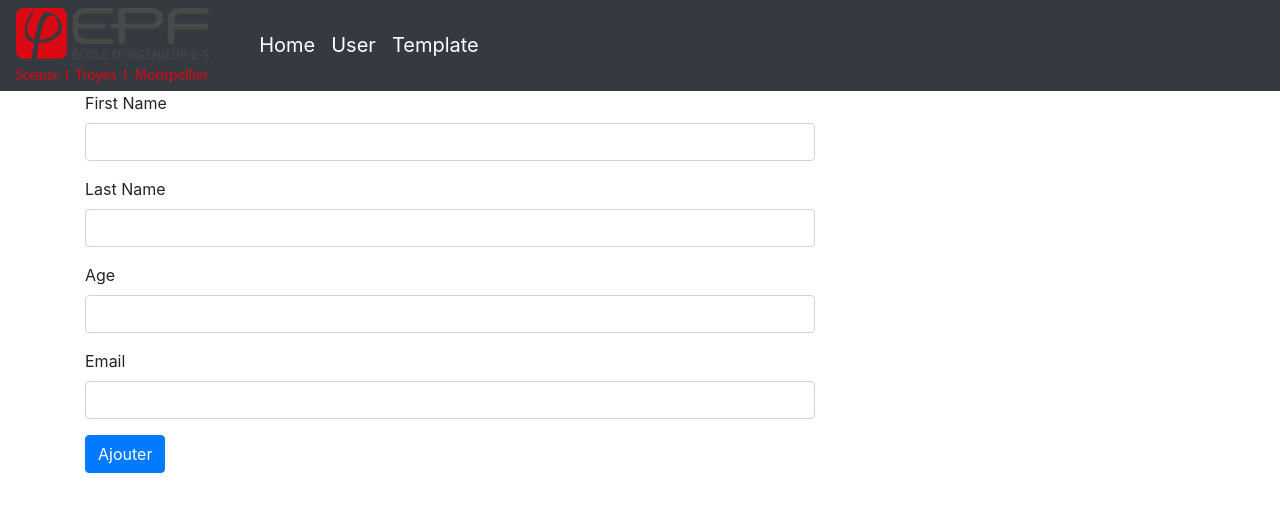
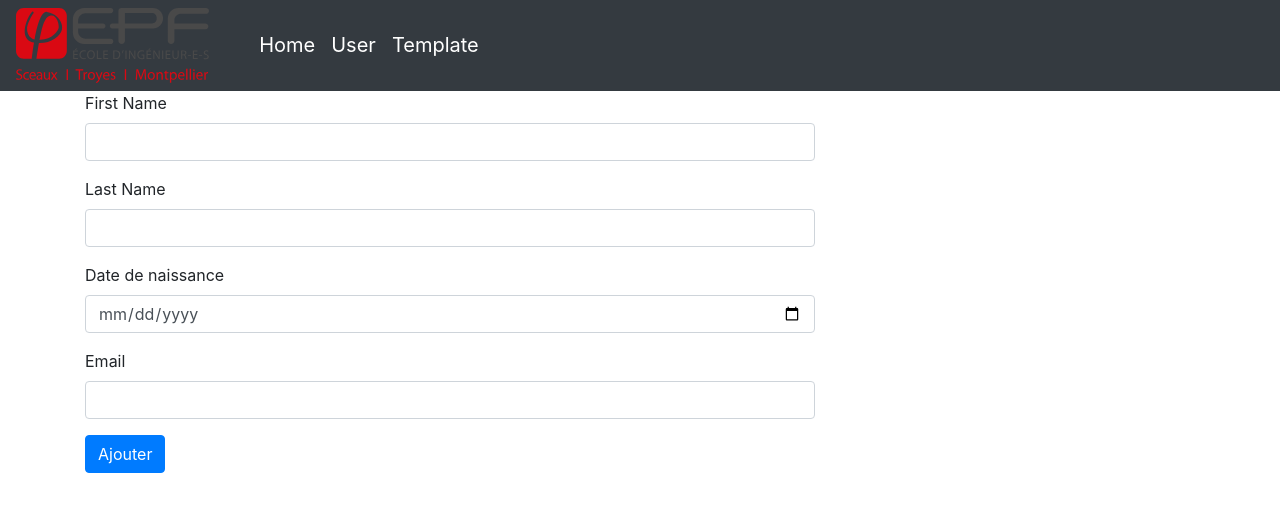
Before and after one commit to Vitush19/MOTM-Cours, an Angular app in the folder front/: page /add-user in a window 1280 px wide. Shown: the top 512 px of the page. Built offline with nearby package versions, Linux system fonts and the light colour scheme.

Commit message:
avant ajout du backend

```diff
--- a/front/src/app/pages/add-user/add-user.component.html
+++ b/front/src/app/pages/add-user/add-user.component.html
@@ -16,9 +16,9 @@
         </div>
         <div class="form-group">
           <label for="age">
-            Age
+            Date de naissance
           </label>
-          <input type="number" id="age" class="form-control" name="age" ngModel>
+          <input type="date" id="age" class="form-control" name="age" ngModel>
         </div>
         <div class="form-group">
           <label for="email">
--- a/front/src/app/pages/add-user/add-user.component.ts
+++ b/front/src/app/pages/add-user/add-user.component.ts
@@ -14,6 +14,7 @@ export class AddUserComponent implements OnInit {
   constructor(private userService: UserService, private router: Router) { }
 
   ngOnInit() {
+
   }
 
   onSubmit(ngForm: NgForm) {
@@ -28,6 +29,6 @@ export class AddUserComponent implements OnInit {
 
     this.userService.addUser(user).subscribe(user => console.log(user));
 
-    this.router.navigateByUrl('/');
+    this.router.navigateByUrl('/user');
   }
 }
--- a/front/src/app/pages/list-users/list-users.component.html
+++ b/front/src/app/pages/list-users/list-users.component.html
@@ -24,7 +24,7 @@
       <td>{{user.email}}</td>
       <td>
         <button type="button" class="btn btn-danger deleteButton" (click)="deleteUser(user.id)">Delete</button>
-        <<button type="button" class="btn btn-danger editButton" >Edit</button>
+        <<button type="button" class="btn btn-danger editButton"  (click)="editUser(user)" >Edit</button>
       </td>
     </tr>
     <tr>
--- a/front/src/app/pages/list-users/list-users.component.ts
+++ b/front/src/app/pages/list-users/list-users.component.ts
@@ -1,6 +1,7 @@
 import { Component, OnInit } from '@angular/core';
 import {User} from '../../models/user.model';
 import {UserService} from '../../services/user.service';
+import {Router} from '@angular/router';
 
 @Component({
   selector: 'app-list-users',
@@ -11,7 +12,7 @@ export class ListUsersComponent implements OnInit {
 
   users: User[];
 
-  constructor(private userService: UserService) { }
+  constructor(private userService: UserService, private router: Router) { }
 
   ngOnInit() {
     this.userService.getUsers().subscribe(users => this.users = users);
@@ -23,4 +24,8 @@ export class ListUsersComponent implements OnInit {
     });
   }
 
+  editUser(user: User){
+    console.log('aaaaa');
+    this.router.navigateByUrl('/add-user');
+  }
 }
```
